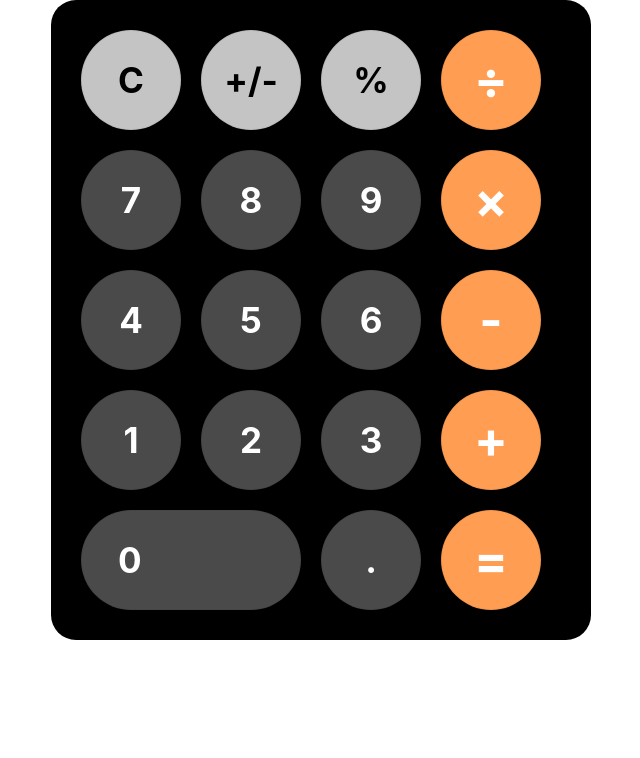
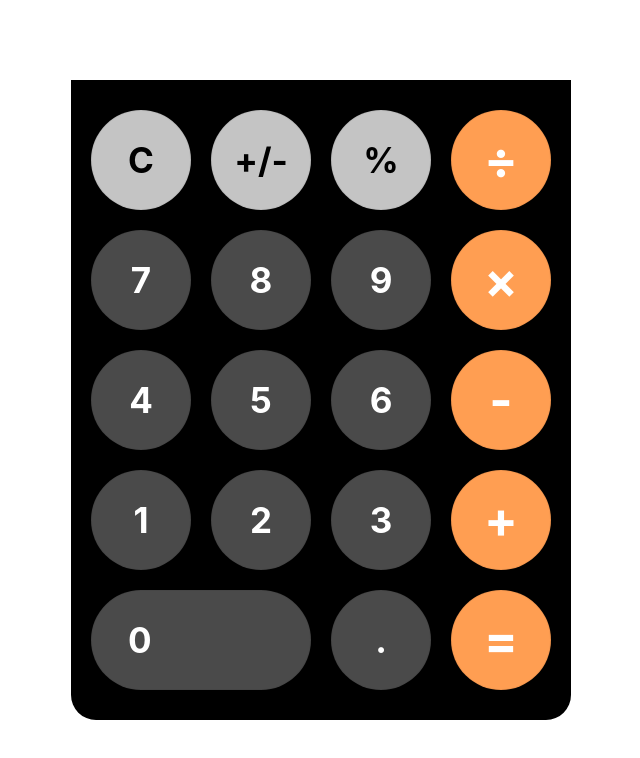
Before and after one commit to worachanon226/calculator-ts, a React (Create React App) app: page / in a window 1280 px wide. Shown: the top 758 px of the page, without its empty margins (319-959 px from the left). Built offline with nearby package versions, Linux system fonts and the light colour scheme.

Commit message:
Update App

```diff
--- a/src/App.css
+++ b/src/App.css
@@ -1,7 +1,14 @@
 .App {
-  max-width: 500px;
+  display: flex;
+  justify-content: center;
+  align-items: center;
+  text-align: center;
+  min-height: 100vh;
+}
+
+.Calculatator {
   background-color: black;
-  border-radius: 25px;
-  padding: 20px 20px 20px 20px;
-  margin: auto;
+  border-bottom-left-radius: 25px;
+  border-bottom-right-radius: 25px;
+  padding: 20px 10px 20px 10px;
 }
--- a/src/App.tsx
+++ b/src/App.tsx
@@ -5,7 +5,9 @@ import Pad from "./components/Pad";
 function App() {
   return (
     <div className="App">
-      <Pad></Pad>
+      <div className="Calculatator">
+        <Pad></Pad>
+      </div>
     </div>
   );
 }
```
